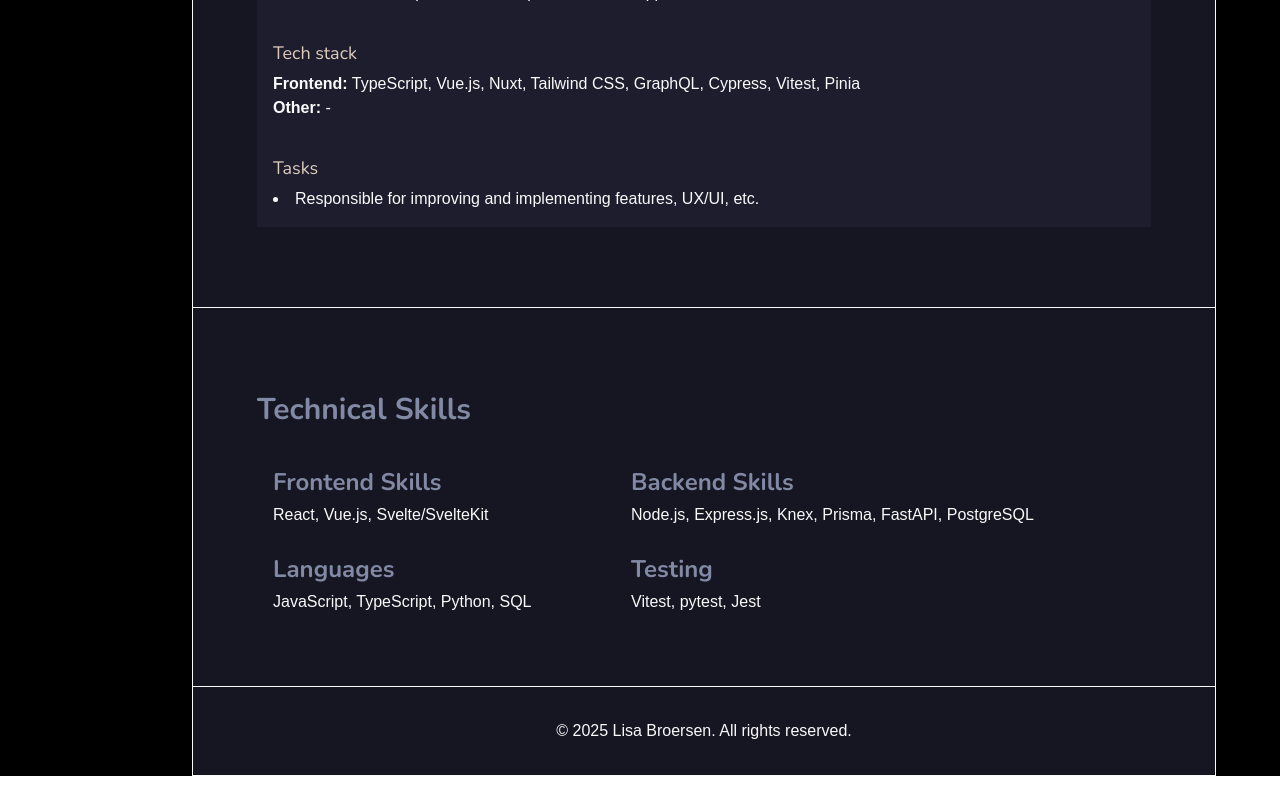
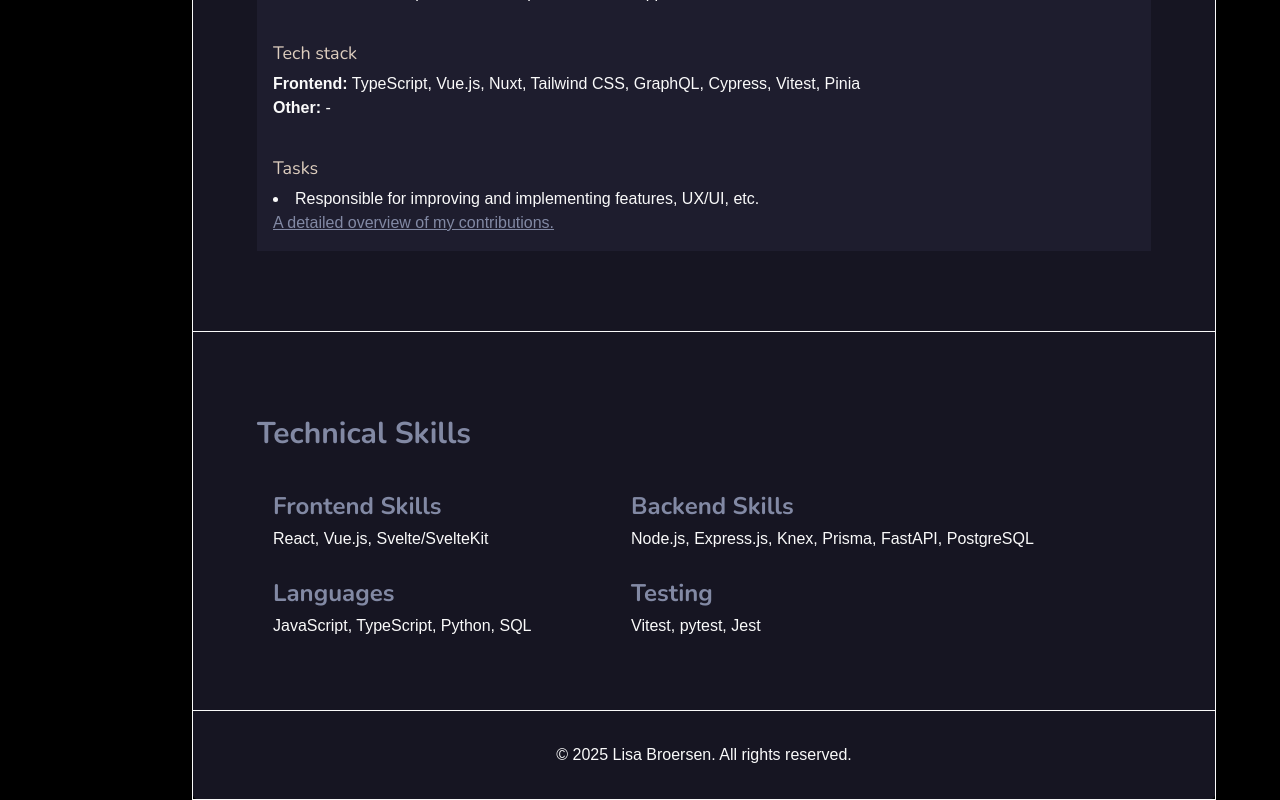
Before and after one commit to ljbroersen/portfolio, a Vue app: page / in a window 1280 px wide. Shown: the part 2160-2960 px from the top of the page. Before the commit the page ends 2936 px from the top, so only its background shows below. Built offline with nearby package versions, Linux system fonts and the light colour scheme.

Commit message:
feat: added github link to show my contributions for find a doc

```diff
--- a/src/components/ProjectsCard.vue
+++ b/src/components/ProjectsCard.vue
@@ -90,6 +90,7 @@ const { t } = useI18n()
               <br />
               <h3 class="text-lg text-[rgb(var(--color-tertiary))]">{{ t('projects.tasks_heading')}}</h3>
                 <li>{{ t('projects.project_three_task_one')}}</li>
+                 <a href="https://github.com/ourjapanlife/findadoc-web/issues?q=author%3Aljbroersen" class="text-[rgb(var(--color-primary))] underline mt-2 cursor-pointer">{{ t('projects.github_link_contributions_project')}}</a>
             </div>
         </div>
       </div>
--- a/src/locales/en.json
+++ b/src/locales/en.json
@@ -19,6 +19,7 @@
         "name_project_link_explanation": "Please click on the name of the project for the GitHub repository.",
         "demo_video_link": "Demo Video",
         "demo_video_not_visible": "Your browser does not support the video format.",
+        "github_link_contributions_project": "A detailed overview of my contributions.",
         "tech_heading": "Tech stack",
         "tech_frontend": "Frontend",
         "tech_backend": "Backend",
--- a/src/locales/ja.json
+++ b/src/locales/ja.json
@@ -19,6 +19,7 @@
       "name_project_link_explanation": "プロジェクト名をクリックするとGitHubリポジトリが表示します。",
       "demo_video_not_visible": "お使いのブラウザはビデオフォーマットに対応しません。",
       "demo_video_link": "デモビデオ",
+      "github_link_contributions_project": "私の貢献の詳細な概要はこちらです。",
       "tech_heading": "技術スタック",
       "tech_frontend": "フロントエンド",
       "tech_backend": "バックエンド",
```
